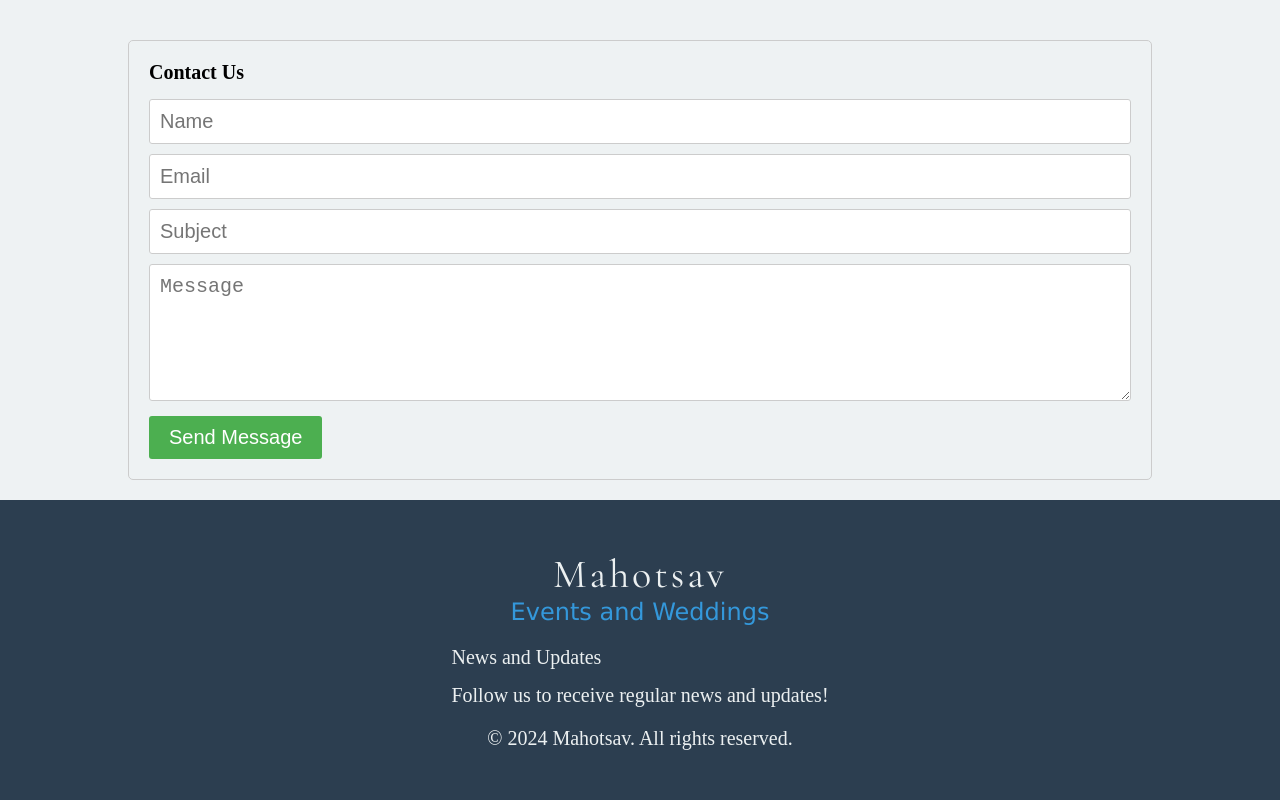
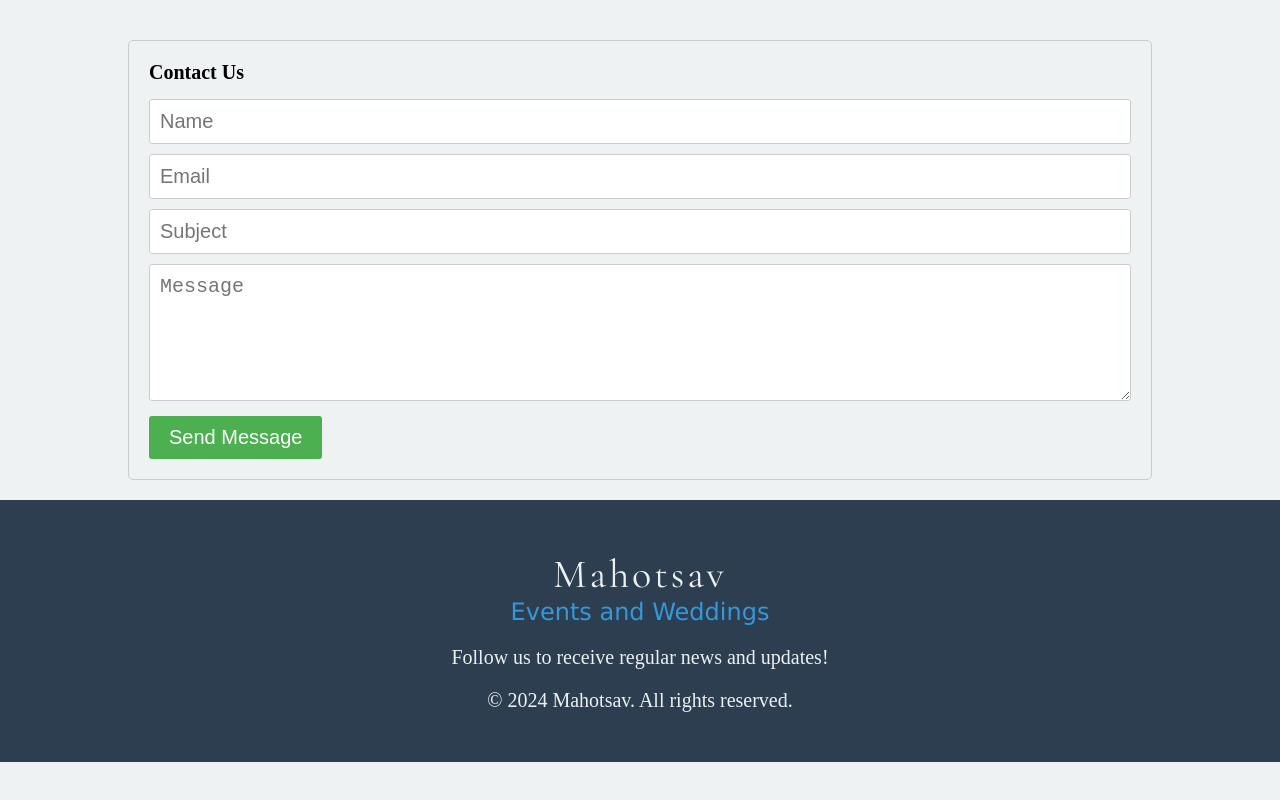
Before and after one commit to alokgusain06/EventMastery.com, a React (Vite) app in the folder frontend/: page / in a window 1280 px wide. Shown: the part 3293-4093 px from the top of the page. After the commit the page ends 4055 px from the top, so only its background shows below. Built offline with nearby package versions, Linux system fonts and the light colour scheme; grey boxes are pictures that could not be loaded.

Commit message:
Update Footer.jsx

```diff
--- a/frontend/src/components/Footer.jsx
+++ b/frontend/src/components/Footer.jsx
@@ -9,7 +9,7 @@
           <p>Events and Weddings</p>
         </div>
         <div className="tag">
-          <label>News and Updates</label>
+
           <p>Follow us to receive regular news and updates!</p>
         </div>
 
```
